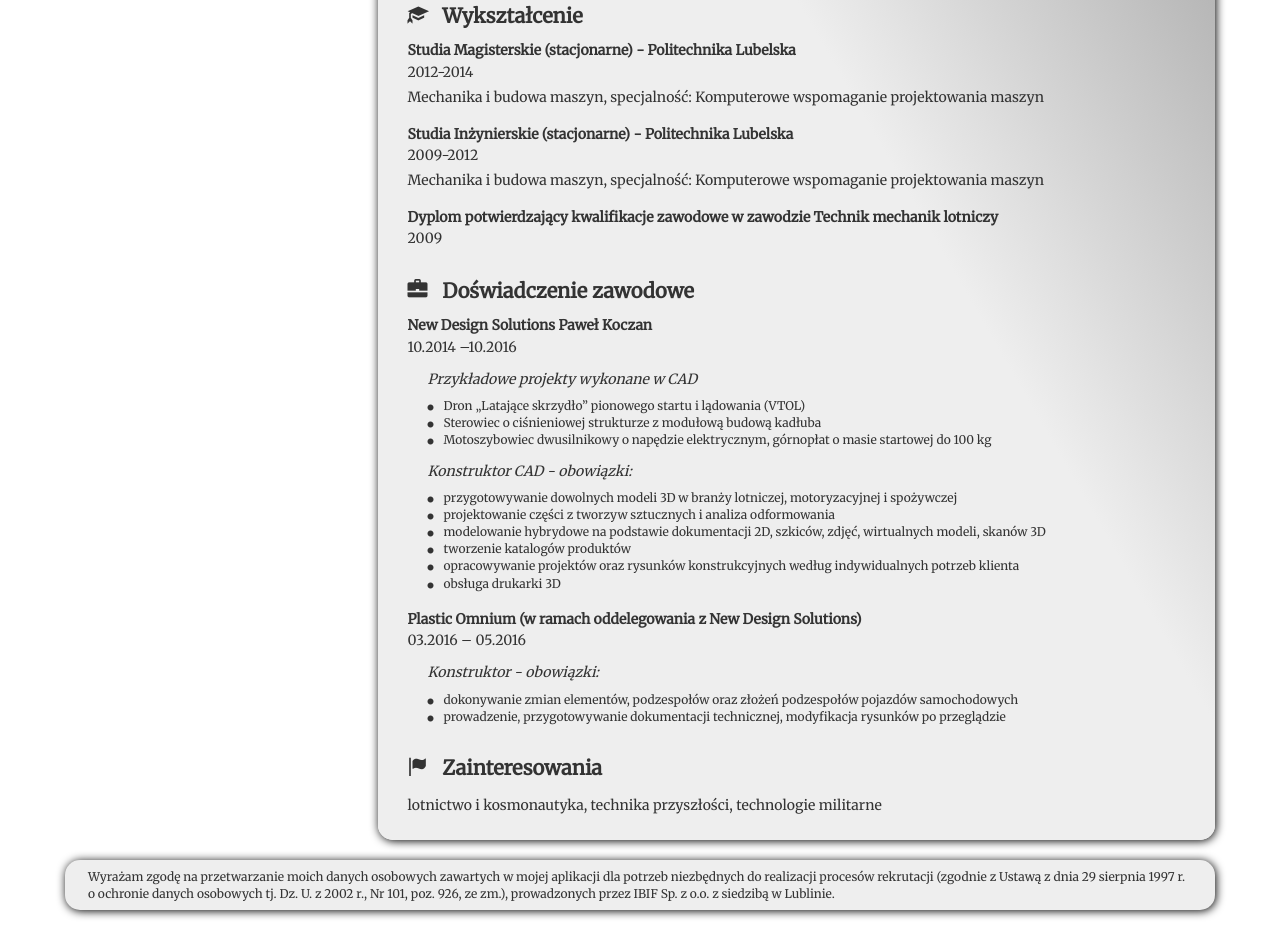
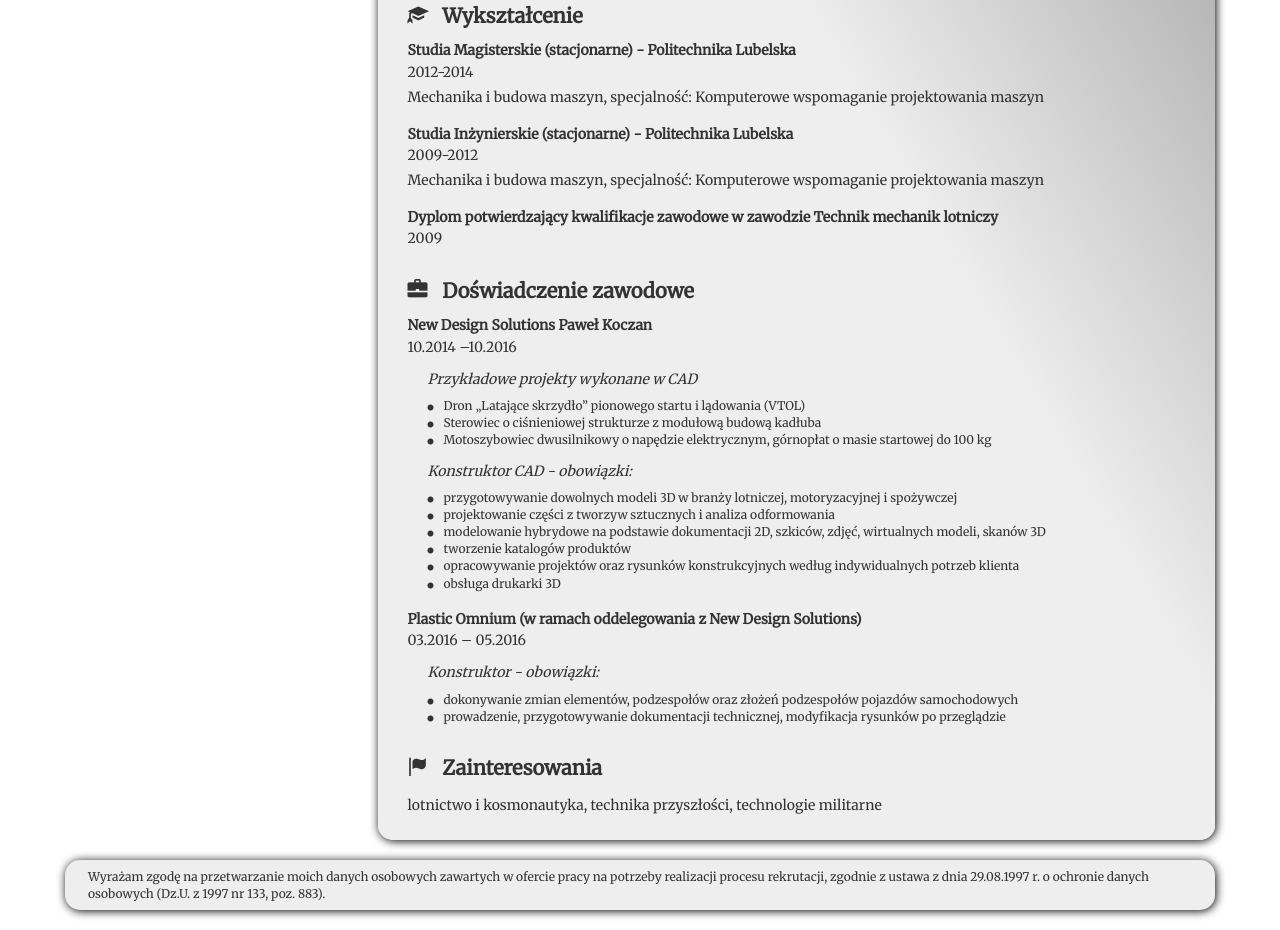
Before and after one commit to SlawekDec/temp, a plain HTML site: page bootstrap-3.3.7-dist/index.html in a window 1280 px wide. Shown: the part 860-1790 px from the top of the page. Drawn offline with nearby package versions, Linux system fonts and the light colour scheme.

Commit message:
changes 5

```diff
--- a/bootstrap-3.3.7-dist/index.html
+++ b/bootstrap-3.3.7-dist/index.html
@@ -257,7 +257,7 @@
 			</div>
 			<div class="row">
 			  	<div class="col-md-12 bottom-row">
-			  		<div class="textpadding">Wyrażam zgodę na przetwarzanie moich danych osobowych zawartych w mojej aplikacji dla potrzeb niezbędnych do realizacji procesów rekrutacji (zgodnie z Ustawą z dnia 29 sierpnia 1997 r. o ochronie danych osobowych tj. Dz. U. z 2002 r., Nr 101, poz. 926, ze zm.), prowadzonych przez IBIF Sp. z o.o. z siedzibą w Lublinie.</div>
+			  		<div class="textpadding">Wyrażam zgodę na przetwarzanie moich danych osobowych zawartych w ofercie pracy na potrzeby realizacji procesu rekrutacji, zgodnie z ustawa z dnia 29.08.1997 r. o ochronie danych osobowych (Dz.U. z 1997 nr 133, poz. 883).</div>
 			  	</div>
 			</div>
 		</div>
```
